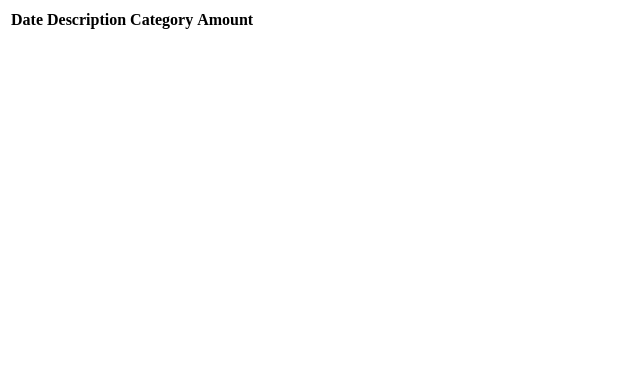
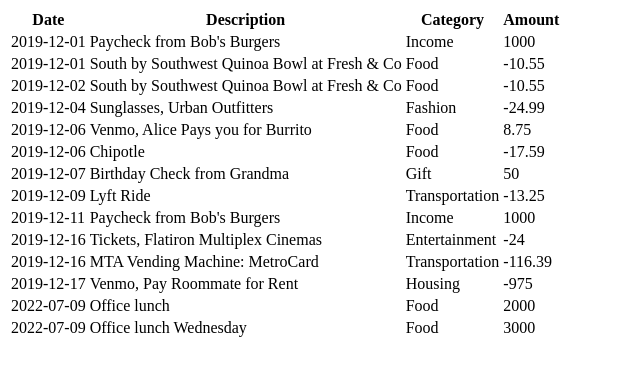
Before and after one commit to Felix-svg/Bank-of-Flatiron, a React (Vite) app in the folder Flatiron-Bank/: page / in a window 1280 px wide. Shown: the top 376 px of the page, without its empty margins (0-640 px from the left). Built offline with nearby package versions, Linux system fonts and the light colour scheme; data requests are answered from the project's data file.

Commit message:
Fetched transactions and rendered them in the table

```diff
--- a/Flatiron-Bank/src/Components/TransactionTable.jsx
+++ b/Flatiron-Bank/src/Components/TransactionTable.jsx
@@ -1,5 +1,13 @@
+import { useState } from "react";
+
 function TransactionTable() {
-  return(
+  const [transactions, setTransactions] = useState([]);
+
+  fetch("http://localhost:3000/transactions")
+    .then((res) => res.json())
+    .then((data) => setTransactions(data));
+
+  return (
     <table>
       <thead>
         <tr>
@@ -10,10 +18,17 @@ function TransactionTable() {
         </tr>
       </thead>
       <tbody>
-        <tr></tr>
+        {transactions.map((transaction) => (
+          <tr key={transaction.id}>
+            <td>{transaction.date}</td>
+            <td>{transaction.description}</td>
+            <td>{transaction.category}</td>
+            <td>{transaction.amount}</td>
+          </tr>
+        ))}
       </tbody>
     </table>
-  )
+  );
 }
 
-export default TransactionTable
+export default TransactionTable;
```
